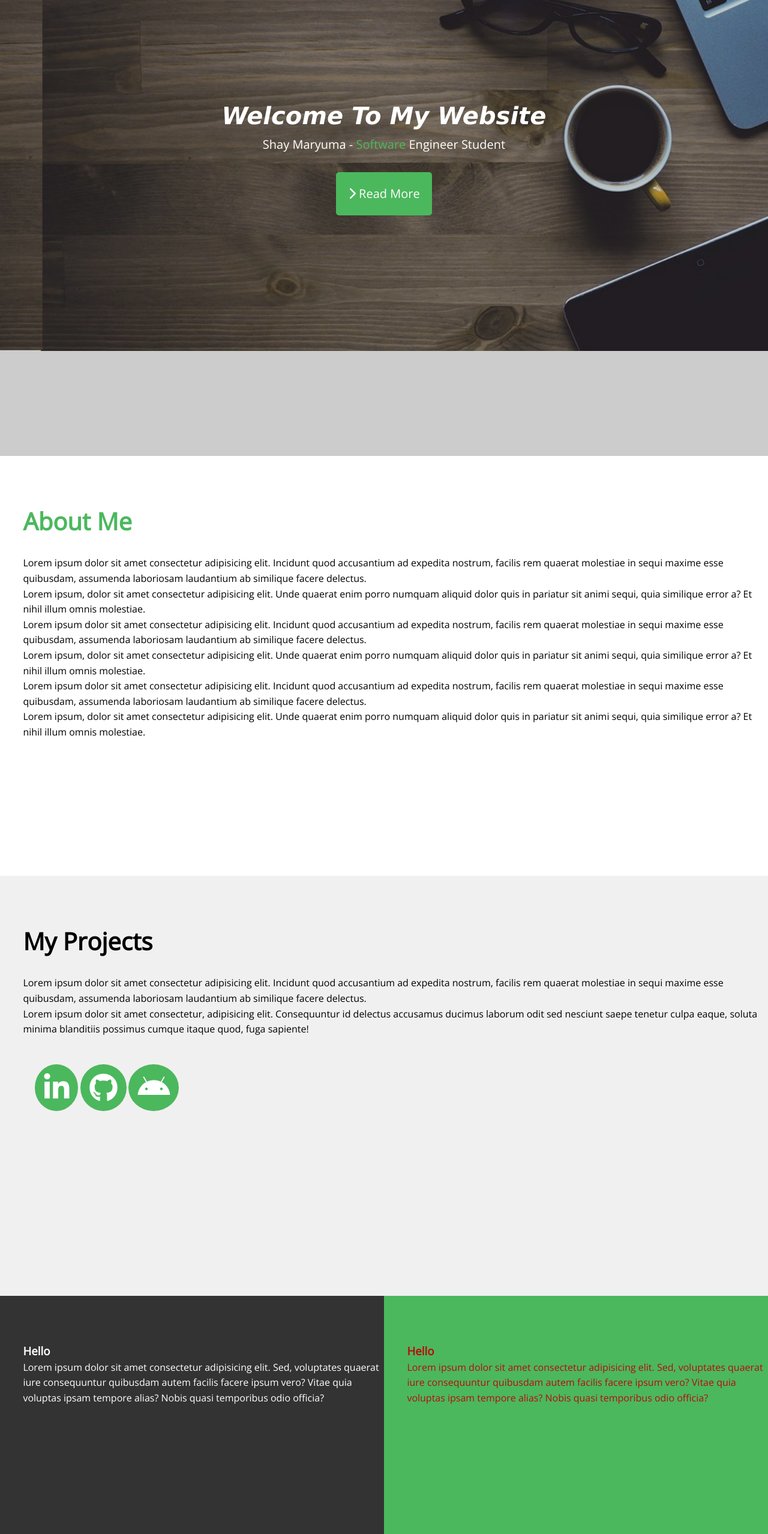
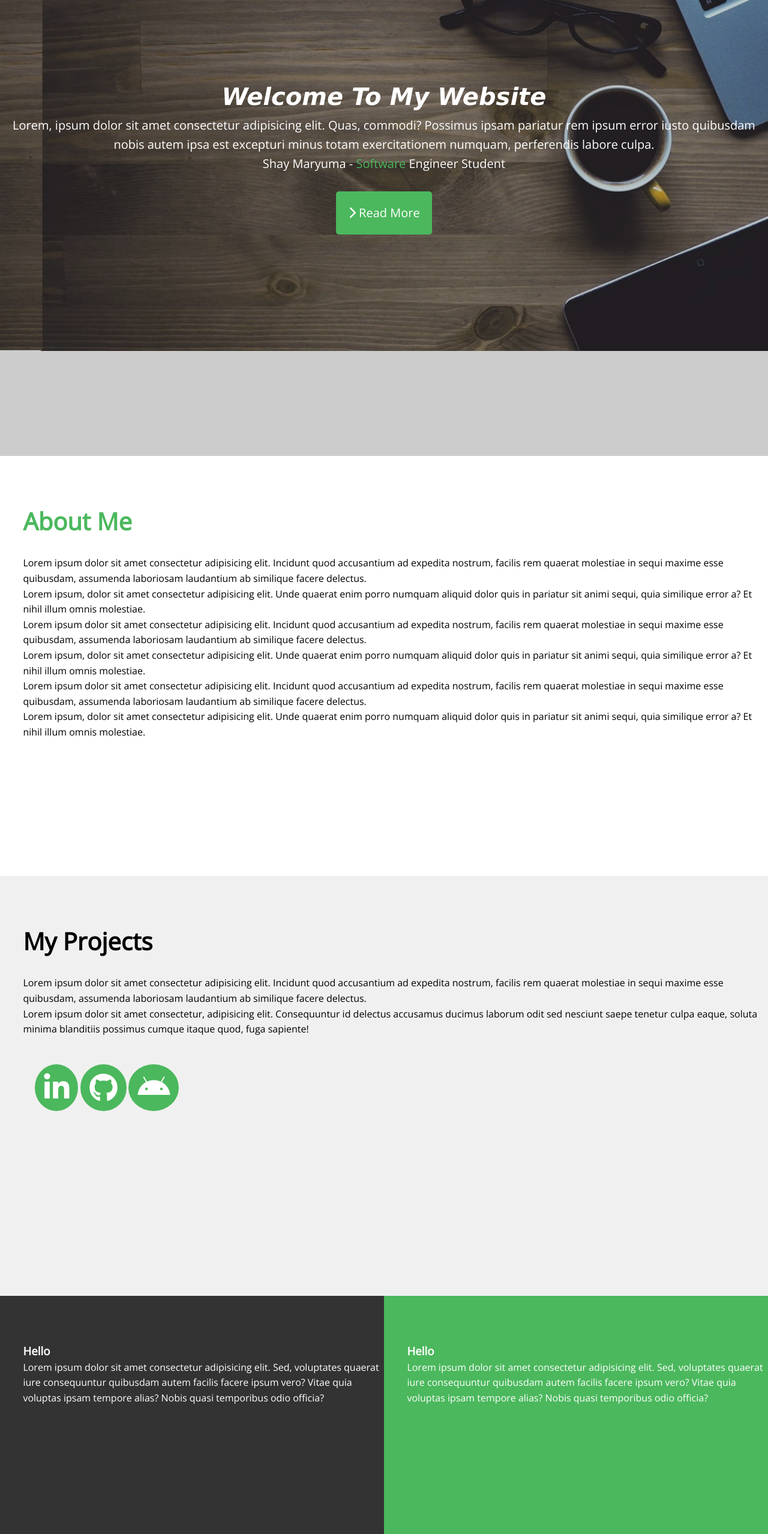
Before and after one commit to shayke223/MyWebsite---On-Progress, a plain HTML site: page index.html in a window 1280 px wide. Shown: the part 240-2797 px from the top of the page at 60% size. Drawn offline with nearby package versions, Linux system fonts and the light colour scheme.

Commit message:
Updated Form

```diff
--- a/css/style.css
+++ b/css/style.css
@@ -203,7 +203,7 @@ font-weight: 900;
   height: 500px;
   width: 50vw;
   background-color: var(--mainColor);
-  color: rgb(187, 10, 10);
+  color: white;
   padding: 6% 0 0  3% ;
 }
 
--- a/index.html
+++ b/index.html
@@ -35,7 +35,10 @@
 </div>
 <div class="mainPage" id = "home">
   <h1>Welcome To My Website</h1>
+  <form name="contact" method="POST" data-netlify="true">
+  <p>Lorem, ipsum dolor sit amet consectetur adipisicing elit. Quas, commodi? Possimus ipsam pariatur rem ipsum error iusto quibusdam nobis autem ipsa est excepturi minus totam exercitationem numquam, perferendis labore culpa.</p>
   <p>Shay Maryuma - <span class = "markColor"> Software</span> Engineer Student</p>
+</form>
   <a href="#about" class="myBtn"><i class="fas fa-chevron-right"></i> Read More</a>
 </div>
 </header>
```
